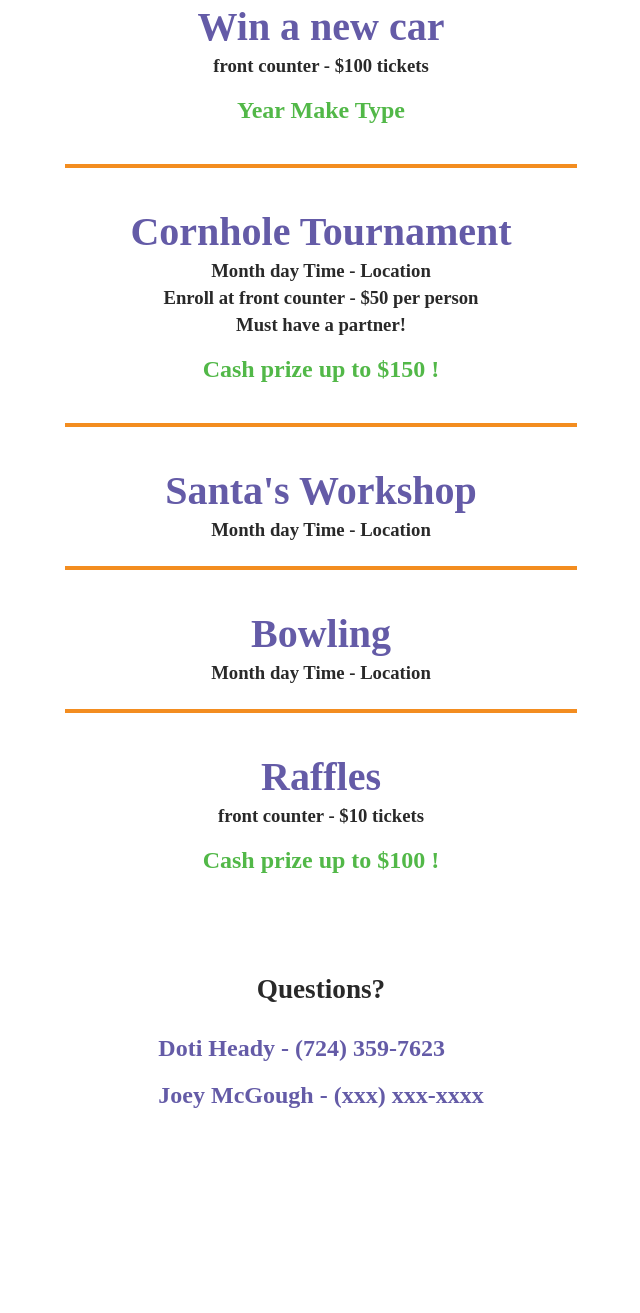
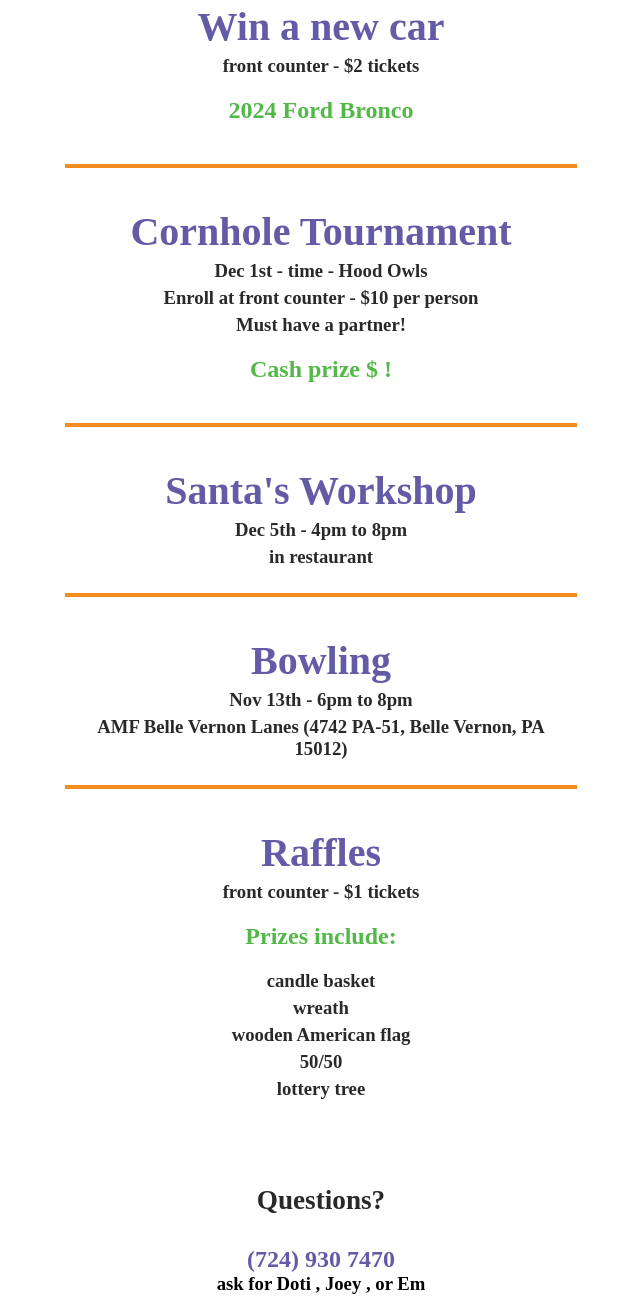
Before and after one commit to gbarn360/eatnpark, a plain HTML site: page index.html in a window 1280 px wide. Shown: the part 1041-2354 px from the top of the page, without its empty margins (319-959 px from the left). Before the commit the page ends 2170 px from the top, so only its background shows below. Drawn offline with Linux system fonts and the light colour scheme; a web font is replaced by a local one.

Commit message:
updated info

```diff
--- a/index.html
+++ b/index.html
@@ -33,34 +33,42 @@
         </h1>
         <div class="activity">
             <h1>Win a new car</h1>
-            <h3>front counter - $100 tickets</h2>
-                <h2>Year Make Type</h2>
+            <h3>front counter - $2 tickets</h2>
+                <h2>2024 Ford Bronco</h2>
         </div>
         <div class="activity">
             <h1>Cornhole Tournament</h1>
-            <h3>Month day Time - Location</h2>
-                <h3>Enroll at front counter - $50 per person</h3>
+            <h3>Dec 1st - time - Hood Owls</h2>
+                <h3>Enroll at front counter - $10 per person</h3>
                 <h3>Must have a partner!</h3>
-                <h2>Cash prize up to $150 !</h2>
+                <h2>Cash prize $ !</h2>
         </div>
         <div class="activity">
             <h1>Santa's Workshop</h1>
-            <h3>Month day Time - Location</h2>
+            <h3>Dec 5th - 4pm to 8pm </h3>
+            <h3>in restaurant</h3>
         </div>
         <div class="activity">
             <h1>Bowling</h1>
-            <h3>Month day Time - Location</h2>
+            <h3>Nov 13th - 6pm to 8pm</h3>
+            <h3> AMF Belle Vernon Lanes (4742 PA-51, Belle Vernon, PA 15012)</h3>
         </div>
         <div class="activity">
             <h1>Raffles</h1>
-            <h3>front counter - $10 tickets</h2>
-                <h2>Cash prize up to $100 !</h2>
+            <h3>front counter - $1 tickets</h3>
+            <h2>Prizes include: </h2>
+            <h3>candle basket</h3>
+            <h3>wreath</h3>
+            <h3>wooden American flag</h3>
+            <h3>50/50</h3>
+            <h3>lottery tree</h3>
 
         </div>
+
         <h1 class="header">Questions?</h1>
         <div class="contactInfo">
-            <h2 style="color: #645Ba7;">Doti Heady - (724) 359-7623</h2>
-            <h2 style="color: #645Ba7;">Joey McGough - (xxx) xxx-xxxx</h2>
+            <h2 style="color: #645Ba7;">(724) 930 7470</h2>
+            <h3>ask for Doti , Joey , or Em</h3>
         </div>
 
 
--- a/style.css
+++ b/style.css
@@ -134,3 +134,11 @@ h3 {
     color: #292929;
 
 }
+
+.contactInfo h3 {
+    margin-top: -20px;
+}
+
+.contactInfo h2 {
+    text-align: center;
+}
```
